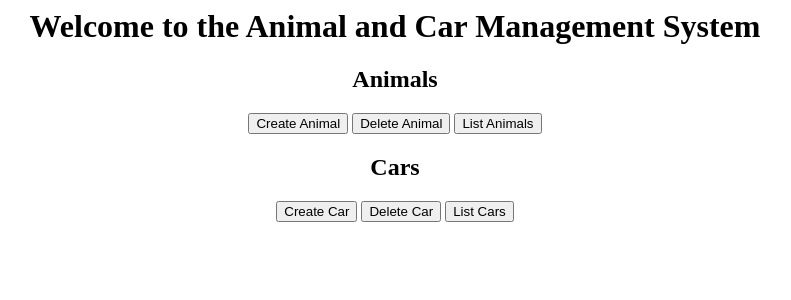
After one commit to Giorma/Django-Animal-Car-APP, a Django app: page / in a window 1280 px wide. The commit adds this page. Shown: the top 300 px of the page, without its empty margins (245-1036 px from the left). Run offline with Django 3.2, Linux system fonts and the light colour scheme.

Commit message:
second-commit

```diff
--- a/animal/templates/animal_list.html
+++ b/animal/templates/animal_list.html
@@ -2,6 +2,6 @@
 <h1>List of Animals</h1>
 
 {% for animal in animals %}
-    <p>{{ animal.name }} ({{ animal.species }}, {{ animal.age }})</p>
+    <p>ID: {{ animal.id }}. Name: {{ animal.name }}, Species: ({{ animal.species }}, Age: {{ animal.age }})</p>
 {% endfor %}
 </center>
--- /dev/null
+++ b/animal/templates/home.html
@@ -0,0 +1,16 @@
+<center>
+<h1>Welcome to the Animal and Car Management System</h1>
+
+<h2>Animals</h2>
+
+<a href="{% url 'create_animal' %}"><button>Create Animal</button></a>
+<a href="{% url 'delete_animal'%}"><button>Delete Animal</button></a>
+<a href="{% url 'animal_list' %}"><button>List Animals</button></a>
+
+
+<h2>Cars</h2>
+
+<a href="{% url 'create_car' %}"><button>Create Car</button></a>
+<a href="{% url 'delete_car' %}"><button>Delete Car</button></a>
+<a href="{% url 'car_list' %}"><button>List Cars</button></a>
+</center>
--- a/animal/urls.py
+++ b/animal/urls.py
@@ -3,7 +3,7 @@ from . import views
 
 urlpatterns = [
     path('create/', views.create_animal, name='create_animal'),
-    path('delete/<int:animal_id>/', views.delete_animal, name='delete_animal'),
+    path('delete/', views.delete_animal, name='delete_animal'),
     path('list/', views.AnimalListView.as_view(), name='animal_list'),
 
 
--- a/car/templates/car_list.html
+++ b/car/templates/car_list.html
@@ -2,6 +2,6 @@
 <h1>List of Cars</h1>
 
 {% for car in cars %}
-    <p>{{ car.make }} {{ car.model }} ({{ car.year }})</p>
+    <p>ID: {{ car.id }}. Make: {{ car.make }}, Model: {{ car.model }} Year: ({{ car.year }})</p>
 {% endfor %}
 </center>
--- a/car/urls.py
+++ b/car/urls.py
@@ -3,7 +3,7 @@ from . import views
 
 urlpatterns = [
     path('create/', views.create_car, name='create_car'),
-    path('delete/<int:car_id>/', views.delete_car, name='delete_car'),
+    path('delete/', views.delete_car, name='delete_car'),
     path('list/', views.CarListView.as_view(), name='car_list'),
 
 
--- /dev/null
+++ b/home/urls.py
@@ -0,0 +1,6 @@
+from django.urls import path
+from . import views
+
+urlpatterns = [
+    path('', views.home, name='Home')
+]
--- /dev/null
+++ b/home/views.py
@@ -0,0 +1,5 @@
+from django.shortcuts import render
+
+
+def home(request):
+    return render(request, 'home.html')
--- a/testp/urls.py
+++ b/testp/urls.py
@@ -15,9 +15,12 @@ Including another URLconf
 """
 from django.contrib import admin
 from django.urls import path, include
+from home import views
 
 urlpatterns = [
     path('admin/', admin.site.urls),
     path('animal/', include('animal.urls')),
     path('car/', include('car.urls')),
+    path('', include('home.urls')),
+
 ]
```
Also changed, not shown: animal/templates/delete_animal.html (added, +10 -0 lines), animal/views.py (+11 -5 lines), car/templates/delete_car.html (added, +10 -0 lines), car/views.py (+12 -4 lines), db.sqlite3.
